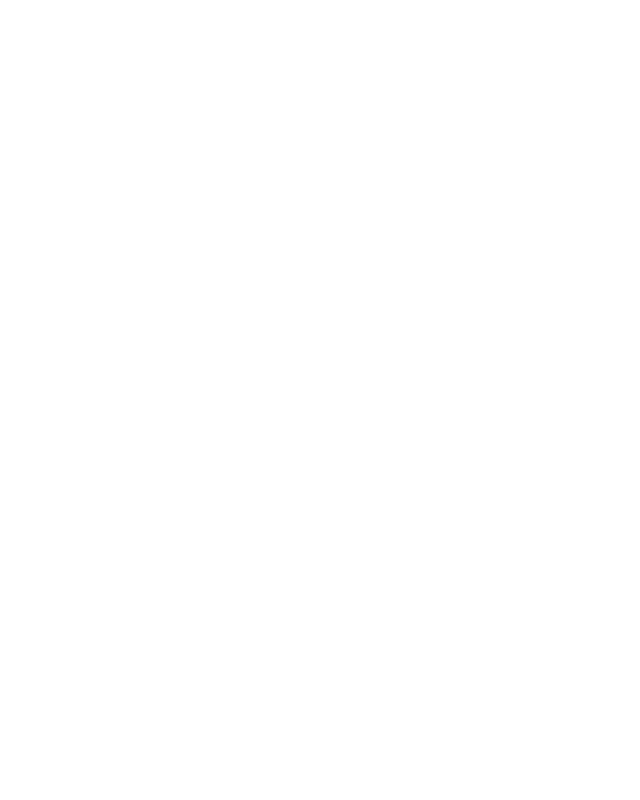
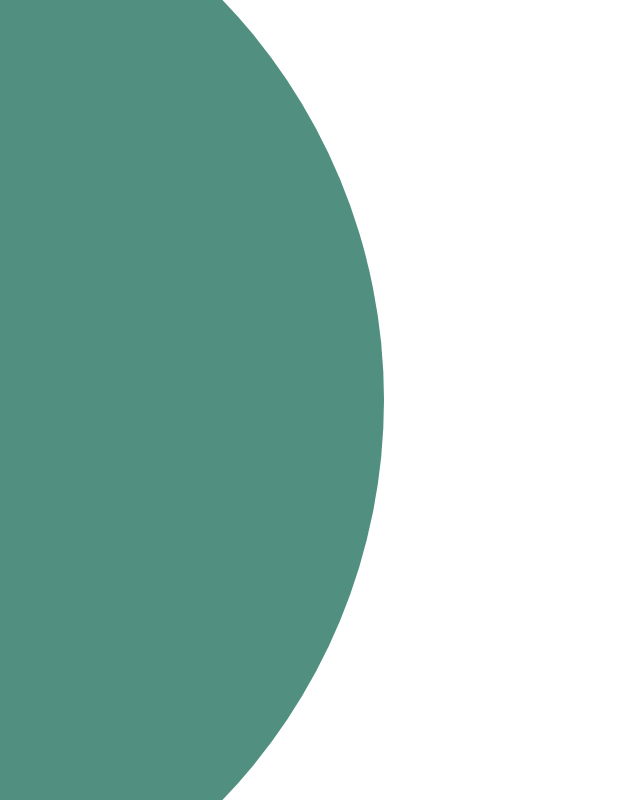
Before and after one commit to roman-ojha/keychain, a Vue app in the folder client/: page /register in a window 1280 px wide. Before the commit this address had no page. Shown: the whole page, without its empty margins (0-640 px from the left). Built offline with nearby package versions, Linux system fonts and the light colour scheme; a web font is replaced by a local one.

Commit message:
feat: created background for Register page

```diff
--- a/client/src/components/SignIn/Form.vue
+++ b/client/src/components/SignIn/Form.vue
@@ -14,11 +14,13 @@
             value="Sign In"
             class="form-container__sign-in-button"
         />
-        <input
+        <RouterLink
             type="button"
             value="Create New Account"
             class="form-container__create-account-button"
-        />
+            to="/register"
+            >Create New Account</RouterLink
+        >
         <a href="" class="form-container__forget-password">Forget Password?</a>
     </div>
 </template>
--- a/client/src/router/index.ts
+++ b/client/src/router/index.ts
@@ -1,6 +1,7 @@
 import { createRouter, createWebHistory } from "vue-router";
 import HomeView from "../views/HomeView.vue";
 import SignInView from "../views/SignInView.vue";
+import RegisterView from "../views/RegisterView.vue";
 
 const router = createRouter({
     history: createWebHistory(import.meta.env.BASE_URL),
@@ -15,6 +16,11 @@
             name: "singin",
             component: SignInView,
         },
+        {
+            path: "/register",
+            name: "register",
+            component: RegisterView,
+        },
     ],
 });
 
--- a/client/src/styles/components/signin/form.module.scss
+++ b/client/src/styles/components/signin/form.module.scss
@@ -71,6 +71,10 @@
         color: black;
         border-radius: 25px;
         transition-duration: 300ms;
+        display: flex;
+        justify-content: center;
+        align-items: center;
+        text-decoration: none;
         &:hover {
             background-color: adjust-hue(get-color("secondary", 700, false), 5);
         }
--- /dev/null
+++ b/client/src/styles/views/register.module.scss
@@ -0,0 +1,27 @@
+@use "../utils" as *;
+
+.container {
+    width: 100%;
+    height: 100vh;
+    .background-container {
+        width: 100%;
+        height: 100vh;
+        position: absolute;
+        top: 0px;
+        left: 0px;
+        overflow: hidden;
+        z-index: -1;
+        display: flex;
+        justify-content: start;
+        align-items: center;
+        &__round-shape {
+            $size: 90vw;
+            position: relative;
+            left: calc(-#{$size} / 1.5);
+            width: $size;
+            height: $size;
+            background-color: get-color("primary", 900);
+            border-radius: 50%;
+        }
+    }
+}
--- /dev/null
+++ b/client/src/views/RegisterView.vue
@@ -0,0 +1,19 @@
+<script lang="ts">
+import { defineComponent } from "vue";
+export default defineComponent({
+    name: "RegisterView",
+});
+</script>
+
+<template>
+    <div class="container">
+        <div class="background-container">
+            <div class="background-container__round-shape"></div>
+        </div>
+        <main class="main"></main>
+    </div>
+</template>
+
+<style scoped lang="scss">
+@import "../styles/views/register.module.scss";
+</style>
```
Also changed, not shown: client/src/components/HelloWorld.vue (deleted, +0 -44 lines).
